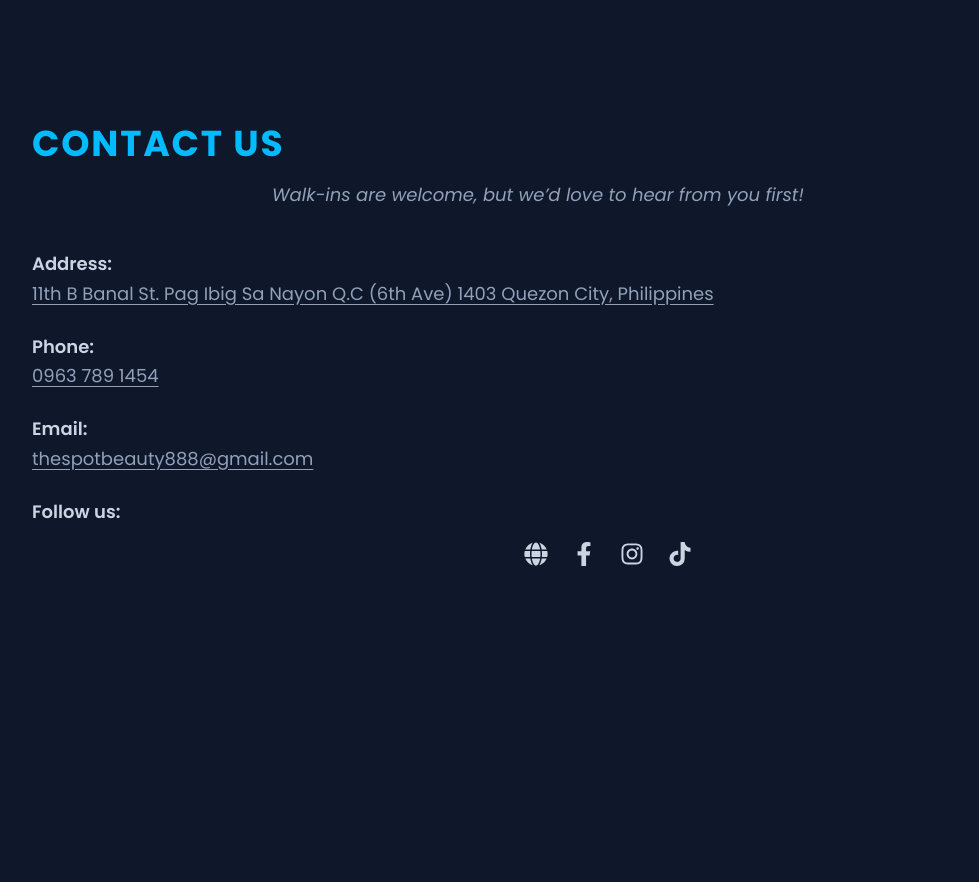
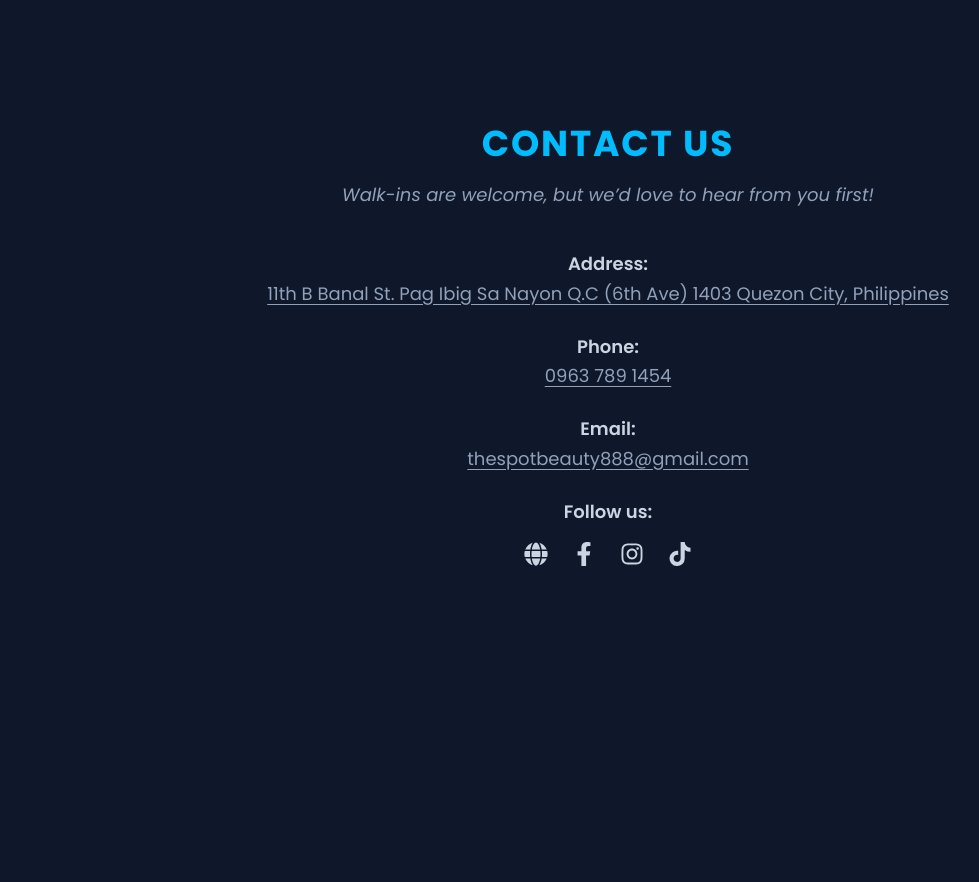
Before and after one commit to yaferdln/tbspot, a React (Vite) app: page / in a window 1280 px wide. Shown: the part 2480-3362 px from the top of the page, without its empty margins (32-1011 px from the left). Built offline with nearby package versions, Linux system fonts and the light colour scheme.

Commit message:
initial commit

```diff
--- a/src/sections/Contact.jsx
+++ b/src/sections/Contact.jsx
@@ -4,7 +4,7 @@ const Contact = () => {
   return (
     <section id="contact" className="min-h-screen pt-20 px-4 sm:px-6">
       <div
-        className="max-w-6xl mx-auto text-center sm:text-left"
+        className="max-w-6xl mx-auto text-center sm:text-center"
         data-aos="fade-up"
       >
         <h2 className="text-3xl sm:text-4xl font-bold text-sky-400 uppercase tracking-wider mb-4">
```
